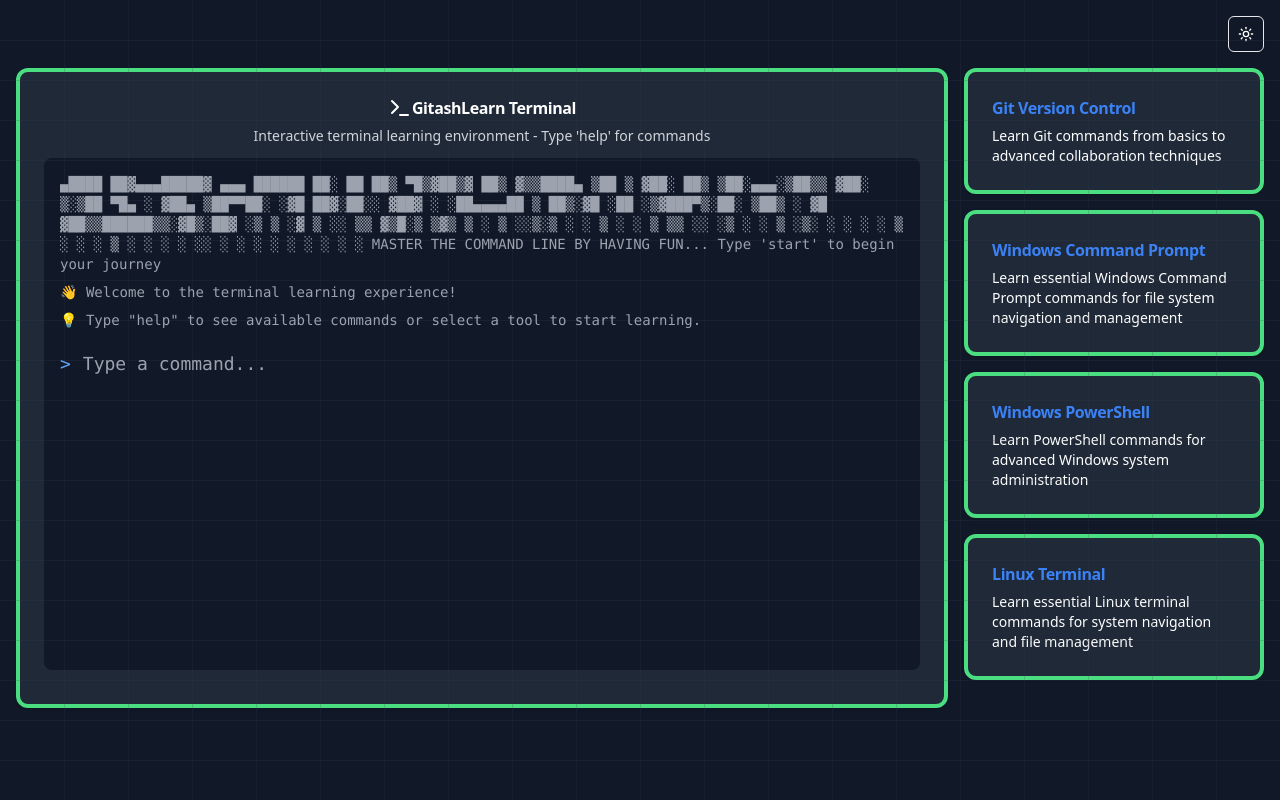
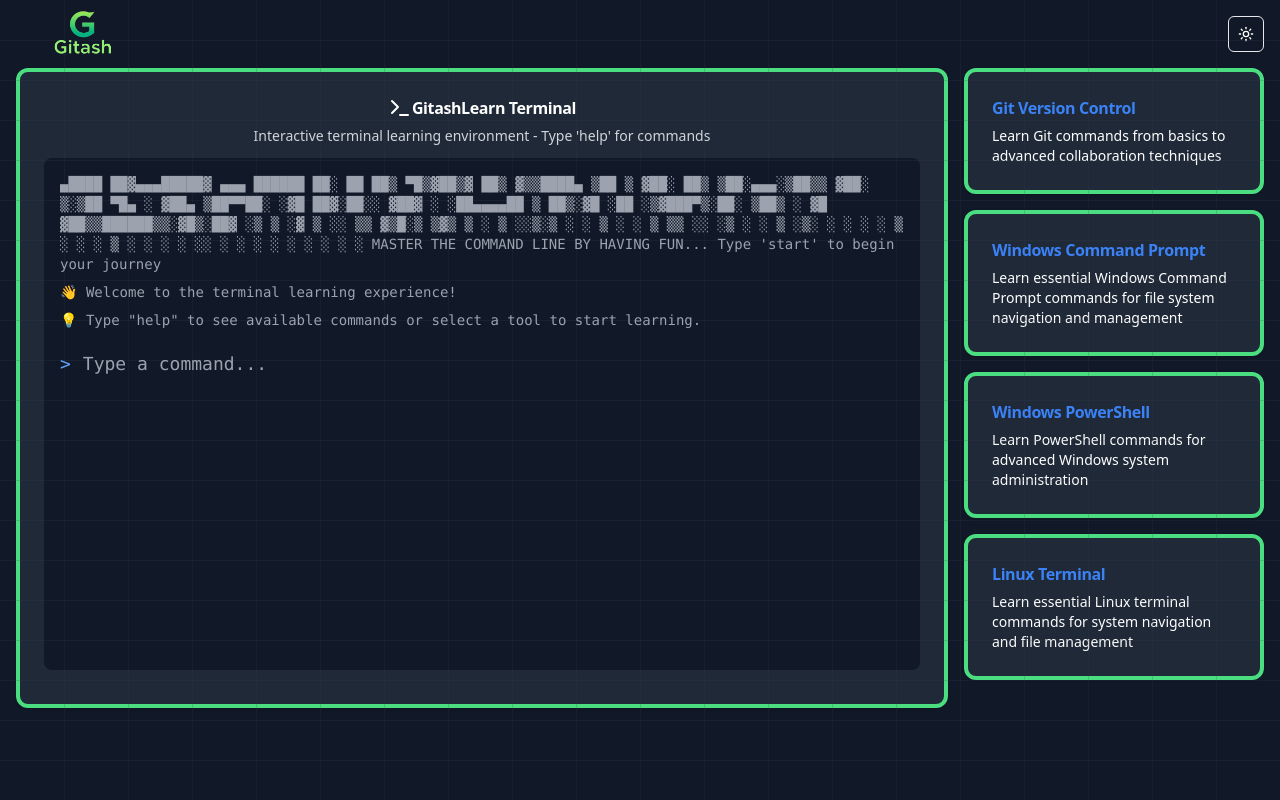
Before and after one commit to Fonyuygita/GITASH, a Next.js app: page /gitash in a window 1280 px wide. Built offline with nearby package versions, Linux system fonts and the light colour scheme.

Commit message:
done with home page design

```diff
--- a/app/gitash/page.tsx
+++ b/app/gitash/page.tsx
@@ -13,6 +13,8 @@
 import { parseCommand, isGlobalCommand, scrollToBottom } from '@/utils/terminalUtils';
 import { HistoryEntry } from '@/types';
 import { addToHistory, clearHistory } from '@/utils/historyUtils';
+import Image from 'next/image';
+import Link from 'next/link';
 // import { addToHistory, clearHistory } from '@/utils/HistoryUtils';
 const GridBackground = () => {
     return (
@@ -148,8 +150,16 @@
     const currentStepInfo = currentTool ? terminalSteps[currentTool]?.steps[currentStep] : null;
 
     return (
-        <div className={`min-h-screen ${isDarkMode ? 'bg-gray-900' : 'bg-gray-50'} p-4 overflow-hidden`}>
+        <div className={`min-h-screen ${isDarkMode ? 'bg-gray-900' : 'bg-gray-50'} p-4 overflow-hidden relative`}>
             <GridBackground />
+            <Link className="fixed top-[-3%] left-2" href="/">
+                <Image
+                    src="/l1.png"
+                    alt="logo"
+                    width={150}
+                    height={150}
+                />
+            </Link>
             <div className="flex justify-end mb-4">
                 <ThemeSwitcher
                     isDarkMode={isDarkMode}
```
